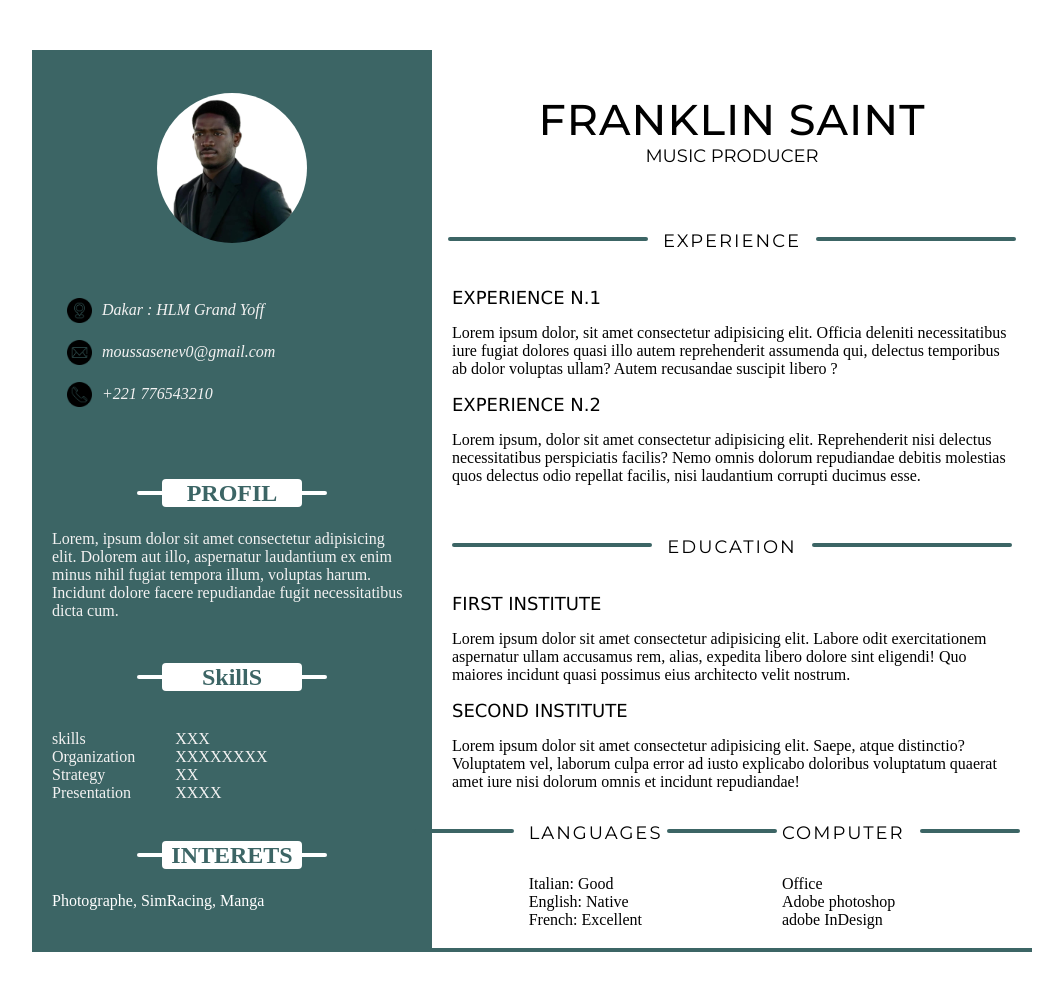
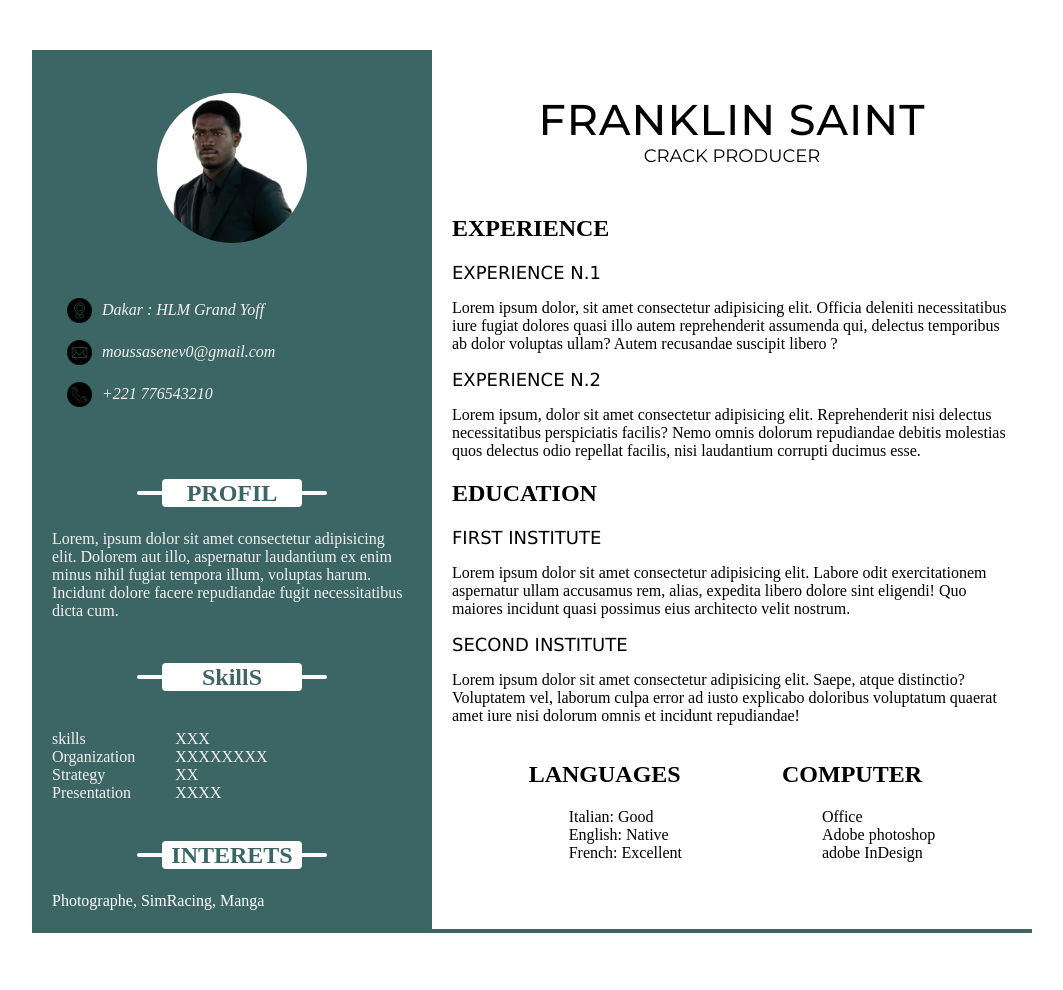
Before and after one commit to Oorochunaru/MiniProjectCss3, a plain HTML site: page index.html in a window 1280 px wide. Shown: the whole page, without its empty margins (108-1171 px from the left). Drawn offline with Linux system fonts and the light colour scheme.

Commit message:
Update index.html
les line refait

```diff
--- a/index.html
+++ b/index.html
@@ -1,29 +1,27 @@
 <!DOCTYPE html>
-<html lang="en">
+<html lang="FR">
 <head>
     <meta charset="UTF-8">
     <meta name="viewport" content="width=device-width, initial-scale=1.0">
-    <title>Mon CV </title>
     <link rel="stylesheet" href="css/style.css">
     <link rel="preconnect" href="https://fonts.googleapis.com">
     <link rel="preconnect" href="https://fonts.gstatic.com" crossorigin>
     <link href="https://fonts.googleapis.com/css2?family=Montserrat:ital,wght@0,100..900;1,100..900&display=swap" rel="stylesheet">
+    <title>Mon CV </title>
 </head>
 <body>
     <!-- FAIRE DEUX BLOC de section GENERAL  -->
     <main class="container">
-
         <section class="pGauche">
             <div class="pGcontainer">
                 <!-- PARTI GAUCHE  -->
-                    <!-- INFO PERSONNEL  -->
+                <!-- header : INFO PERSONNEL  -->
                 <header class="section-profil">
-                        <address>
                         <!-- INSERE TOF ; ADRESS ; MAIL; PHONE -->
                     <div class="tof-container">
                             <img src="image/franklin-saint-from-snowfall-v0-gxsrop5xomza1.jpg" alt="photo de profil" id="photo-profil">
                     </div>
-                            <div class="infoPers">
+                    <address class="infoPers">
                              <ul class="list-infopers">
                                  <li>
                                     <img src="image/tof-locatisation.png" alt="adress" id="adress">
@@ -38,19 +36,20 @@
                                     <p> +221 776543210</p>
                                 <li>
                             </ul>
-                            </div>
                     </address>
-
                 </header>
 
-                <div class="PSI">
-                    <!-- CREEE UNE PETITE BLOC ET Y INSERER "PROFIL" -->
+
+                <!-- CREat BLOC [ptt long et larg court ] ET Y INSERER "PROFIL" -->
                 <article class="Blocwhite">
                     <div class="minBlocwhite">
                         <h2 class="profil">PROFIL</h2>
                     </div>
                 </article>
-                        <p class="fLorem">Lorem, ipsum dolor sit amet consectetur adipisicing elit. Dolorem aut illo, aspernatur laudantium ex enim minus nihil fugiat tempora illum, voluptas harum. Incidunt dolore facere repudiandae fugit necessitatibus dicta cum.</p>
+                <p class="fLorem">
+                    Lorem, ipsum dolor sit amet consectetur adipisicing elit. Dolorem aut illo, aspernatur laudantium ex
+                    enim minus nihil fugiat tempora illum, voluptas harum. Incidunt dolore facere repudiandae fugit necessitatibus dicta cum.
+                </p>
 
                 <!--  une mini bloc pour "skills" -->
                 <article class="Blocwhite">
@@ -59,7 +58,6 @@
                     </div>
                 </article>
                 <!--  FAIRE UNE LISTE  -->
-
                 <div class="flexbox">
                     <ul>
                             <li>skills</li>
@@ -74,68 +72,81 @@
                             <li>XXXX</li>
                     </ul>
                 </div>
-
                 <!--  une mini bloc pour " INTERETS" -->
                 <article class="Blocwhite">
                     <div class="minBlocwhite">
                         <h2 class="interets">INTERETS</h2>
                     </div>
                 </article>
-                    <P class="Finteret">
+                <P>
                     <a href="https://i.pinimg.com/736x/4b/cc/d1/4bccd1d6f660844b879a8cda54900d33.jpg">Photographe</a>,
                     <a href="https://i.pinimg.com/1200x/6f/ab/82/6fab82918015aba5dd6fb3f1397707d0.jpg">SimRacing</a>,
-                        <a href="https://franime.fr/recherche?search=&type=TOUT&format=TOUT&status=TOUT&ordre=Ressemblance&themes=TOUT&algorithme=Normal&page=0" target="_parent">Manga</a></P>
-
-                </div>
+                    <a href="https://franime.fr/recherche?search=&type=TOUT&format=TOUT&status=TOUT&ordre=Ressemblance&themes=TOUT&algorithme=Normal&page=0" target="_parent">Manga</a>
+                </P>
             </div>
         </section>
 
         <section class="pDroit">
-
             <!-- PARTI DROIT -->
             <header class="rayleight">
                 <h1 class="Silver">FRANKLIN SAINT</h1>
-            <h2 class="RT">MUSIC PRODUCER</h2>
+                <h2 class="RT">CRACK PRODUCER</h2>
             </header>
-
             <section class="experience">
-                <article class="separator-item">
-                    <h2 class="headXp">EXPERIENCE</h2>
+                <article class="lineExpert">
+                    <div class="line"></div>
+                    <h2>EXPERIENCE</h2>
+                    <div class="line"></div>
                 </article>
                 <h3 class="freestyle" >EXPERIENCE N.1</h3>
-                <P> Lorem ipsum dolor, sit amet consectetur adipisicing elit. Officia deleniti necessitatibus iure fugiat dolores quasi illo autem reprehenderit assumenda qui, delectus temporibus ab dolor voluptas ullam? Autem recusandae suscipit libero ?</P>
-
-
-
+                <P class="lorX1">
+                    Lorem ipsum dolor, sit amet consectetur adipisicing elit. Officia deleniti necessitatibus iure
+                    fugiat dolores quasi illo autem reprehenderit assumenda qui, delectus temporibus ab dolor voluptas
+                    ullam? Autem recusandae suscipit libero ?
+                </P>
                 <h3 class="freestyle">EXPERIENCE N.2</h3>
-                    <P>Lorem ipsum, dolor sit amet consectetur adipisicing elit. Reprehenderit nisi delectus necessitatibus perspiciatis facilis? Nemo omnis dolorum repudiandae debitis molestias quos delectus odio repellat facilis, nisi laudantium corrupti ducimus esse.</P>
-
+                <P class="lorX2">
+                    Lorem ipsum, dolor sit amet consectetur adipisicing elit. Reprehenderit nisi delectus necessitatibus
+                    perspiciatis facilis? Nemo omnis dolorum repudiandae debitis molestias quos delectus odio repellat facilis,
+                    nisi laudantium corrupti ducimus esse.
+                </P>
             </section>
-
             <section class="education">
-                <article class="separator-item">
-                    <h2 class="headXp">EDUCATION</h2>
+                <article class="lineExpert">
+                    <div class="line"></div>
+                    <h2>EDUCATION</h2>
+                    <div class="line"></div>
                 </article>
                 <h3 class="freestyle">FIRST INSTITUTE</h3>
-                    <P>Lorem ipsum dolor sit amet consectetur adipisicing elit. Labore odit exercitationem aspernatur ullam accusamus rem, alias, expedita libero dolore sint eligendi! Quo maiores incidunt quasi possimus eius architecto velit nostrum.</P>
+                <P class="eduX1">
+                    Lorem ipsum dolor sit amet consectetur adipisicing elit. Labore odit exercitationem aspernatur ullam accusamus rem,
+                    alias, expedita libero dolore sint eligendi! Quo maiores incidunt quasi possimus eius architecto velit nostrum.
+                </P>
                 <h3 class="freestyle">SECOND INSTITUTE</h3>
-                    <P>Lorem ipsum dolor sit amet consectetur adipisicing elit. Saepe, atque distinctio? Voluptatem vel, laborum culpa error ad iusto explicabo doloribus voluptatum quaerat amet iure nisi dolorum omnis et incidunt repudiandae!</P>
-
+                <P class="eduX2">
+                    Lorem ipsum dolor sit amet consectetur adipisicing elit. Saepe, atque distinctio? Voluptatem vel, laborum culpa
+                    error ad iusto explicabo doloribus voluptatum quaerat amet iure nisi dolorum omnis et incidunt repudiandae!
+                </P>
             </section>
-
             <section class="Lang-Comp">
-				<article class="langage">
-					<h2 class="headXpLC">LANGUAGES</h2>
-					<ul class="list">
+                <article class="lineLC">
+                    <div class="childline">
+                        <div class="cLine"></div>
+                        <h2>LANGUAGES</h2>
+                    </div>
+                    <ul>
                         <li>Italian: Good</li>
                         <li>English: Native</li>
                         <li>French: Excellent</li>
                     </ul>
                 </article>
-
-				<article class="computer">
-					<h2 class="headXpLC">COMPUTER</h2>
-					<ul class="list">
+                <article class="lineLC">
+                    <div class="childline">
+                        <div class="cLine"></div>
+                        <h2>COMPUTER</h2>
+                        <div class="cLine"></div>
+                    </div>
+                        <ul>
                             <li>Office</li>
                             <li>Adobe photoshop</li>
                             <li>adobe InDesign</li>
```
Lines whose indentation alone changed are shown as unchanged.
